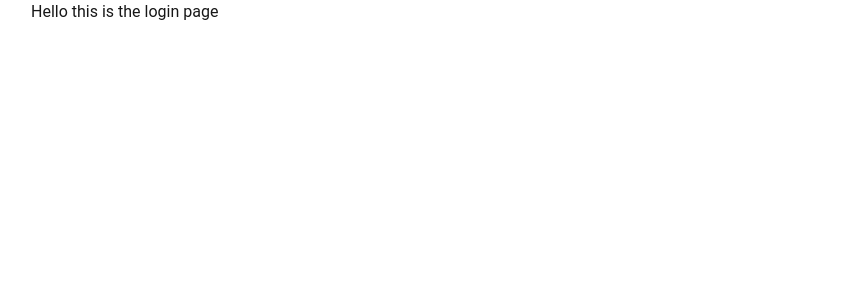
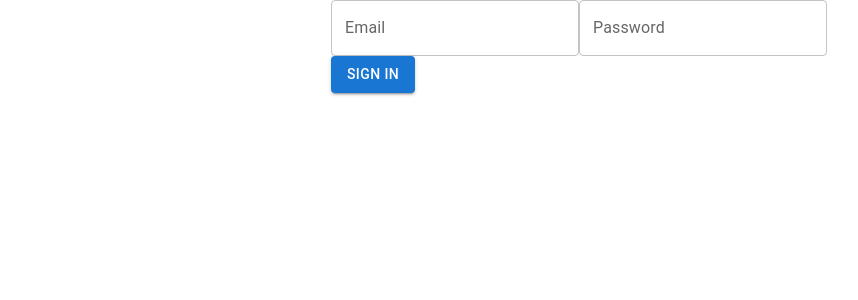
Before and after one commit to gnikkoch96/nextjs-projects, a Next.js app in the folder notes-app/: page /auth/login in a window 1280 px wide. Shown: the top 300 px of the page, without its empty margins (33-891 px from the left). Built offline with nearby package versions, Linux system fonts and the light colour scheme.

Commit message:
feat: create login form with container and box component

```diff
--- a/notes-app/app/auth/login/page.tsx
+++ b/notes-app/app/auth/login/page.tsx
@@ -1,13 +1,16 @@
 "use client";
 
-import { Container } from "@mui/material";
+import { Container, Box, TextField, Button } from "@mui/material";
 
 export default function Login() {
   return (
-    <Container>
-      <div>
-        <p>Hello this is the login page</p>
-      </div>
+    <Container maxWidth="sm">
+      <Box
+        component="form">
+            <TextField label="Email" type="email"/>
+            <TextField label="Password" type="password"/>
+            <Button type="submit" variant="contained">Sign In</Button>
+      </Box>
     </Container>
   );
 }
```
